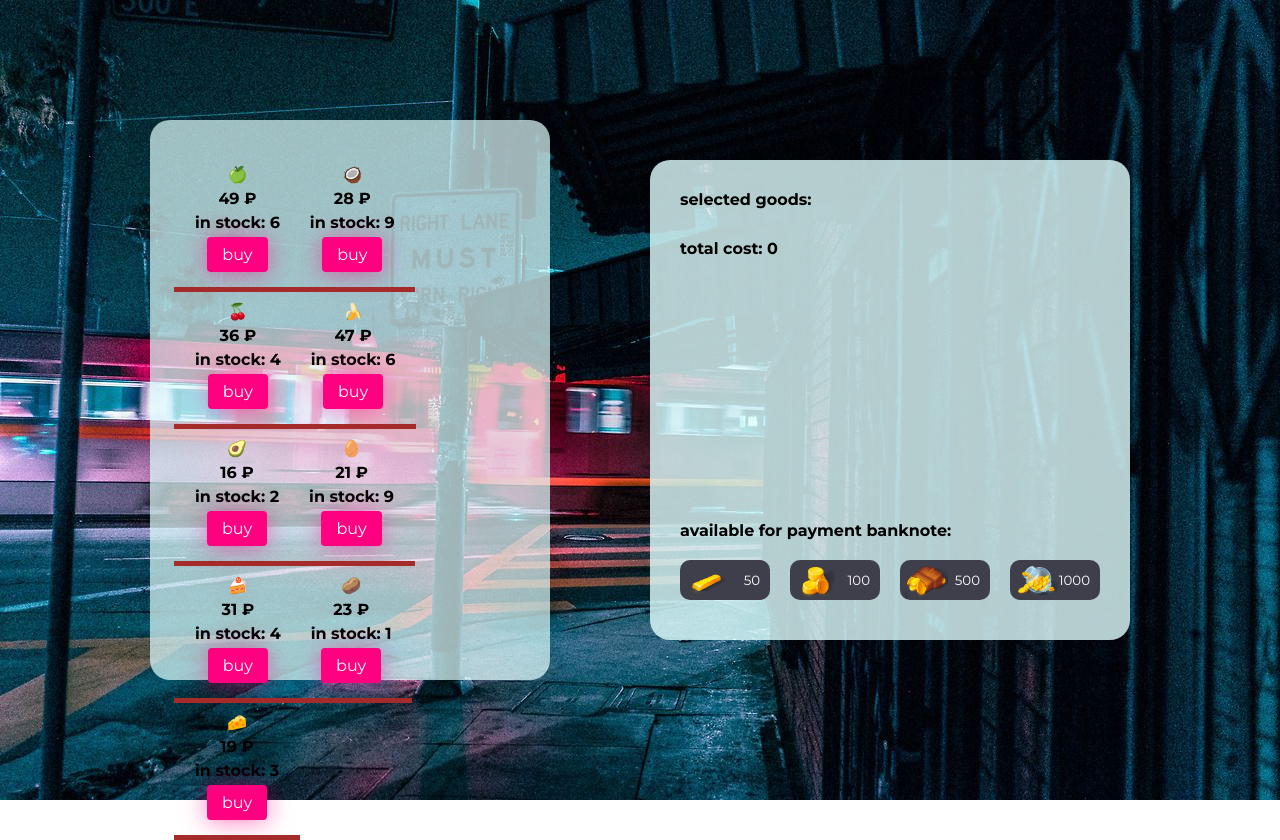
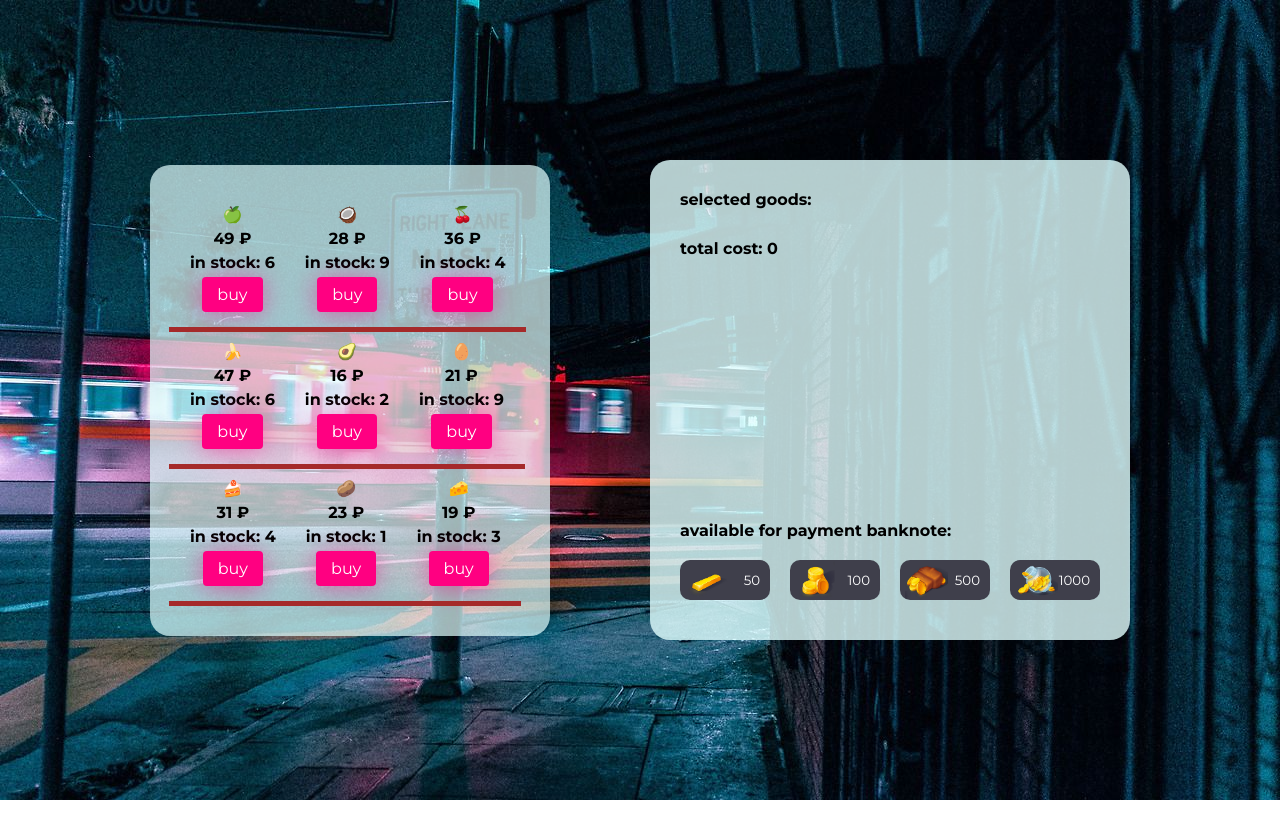
Before and after one commit to ludaalt/vending_machine, a React (Create React App) app: page / in a window 1280 px wide. After the commit the page ends 800 px from the top, so only its background shows below. Built offline with nearby package versions, Linux system fonts and the light colour scheme.

Commit message:
style: correct block size

```diff
--- a/src/components/Vendor.tsx
+++ b/src/components/Vendor.tsx
@@ -5,8 +5,8 @@ import ProductsList from "./ProductsList";
 const StyledVendor = styled.div`
   border-radius: 20px;
   width: 400px;
-  height: 70vh;
-  padding: 30px;
+  padding: 25px;
+  padding-bottom: 35px;
   background-color: rgba(225, 255, 255, 0.7);
 `;
 
```
